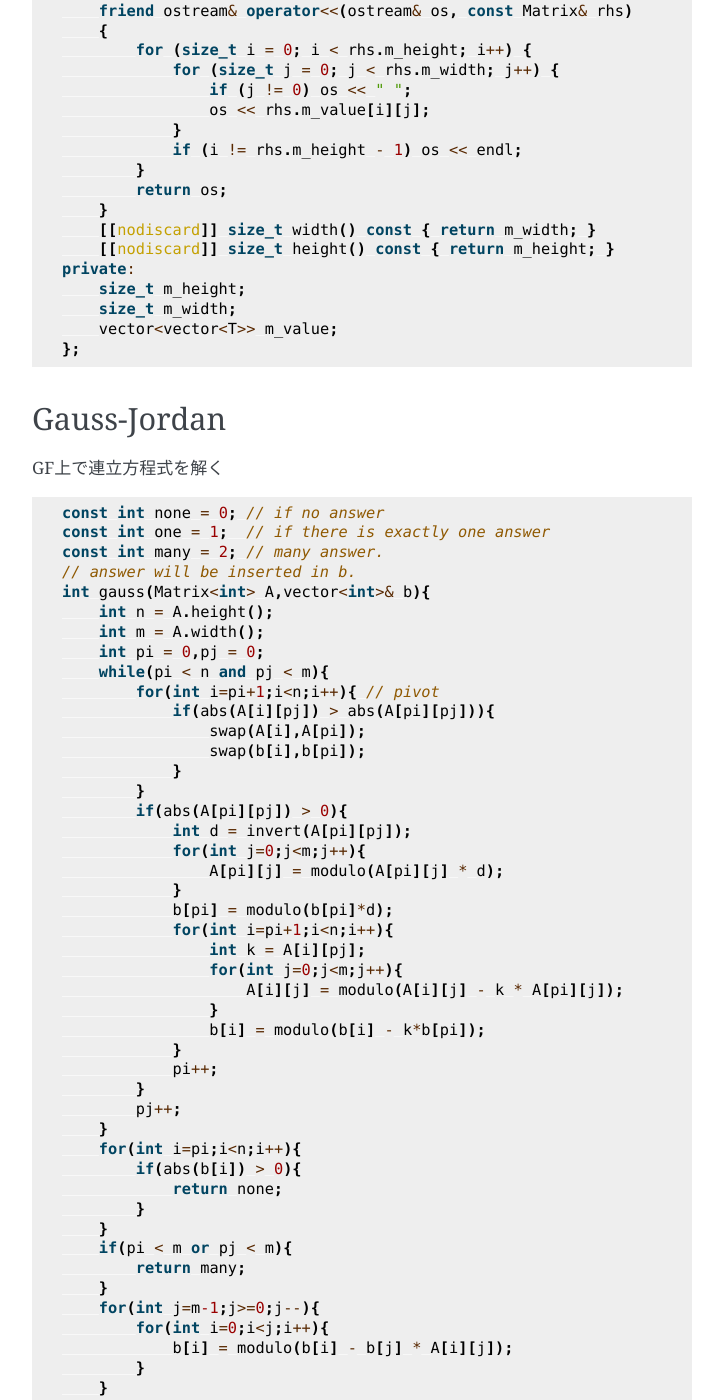
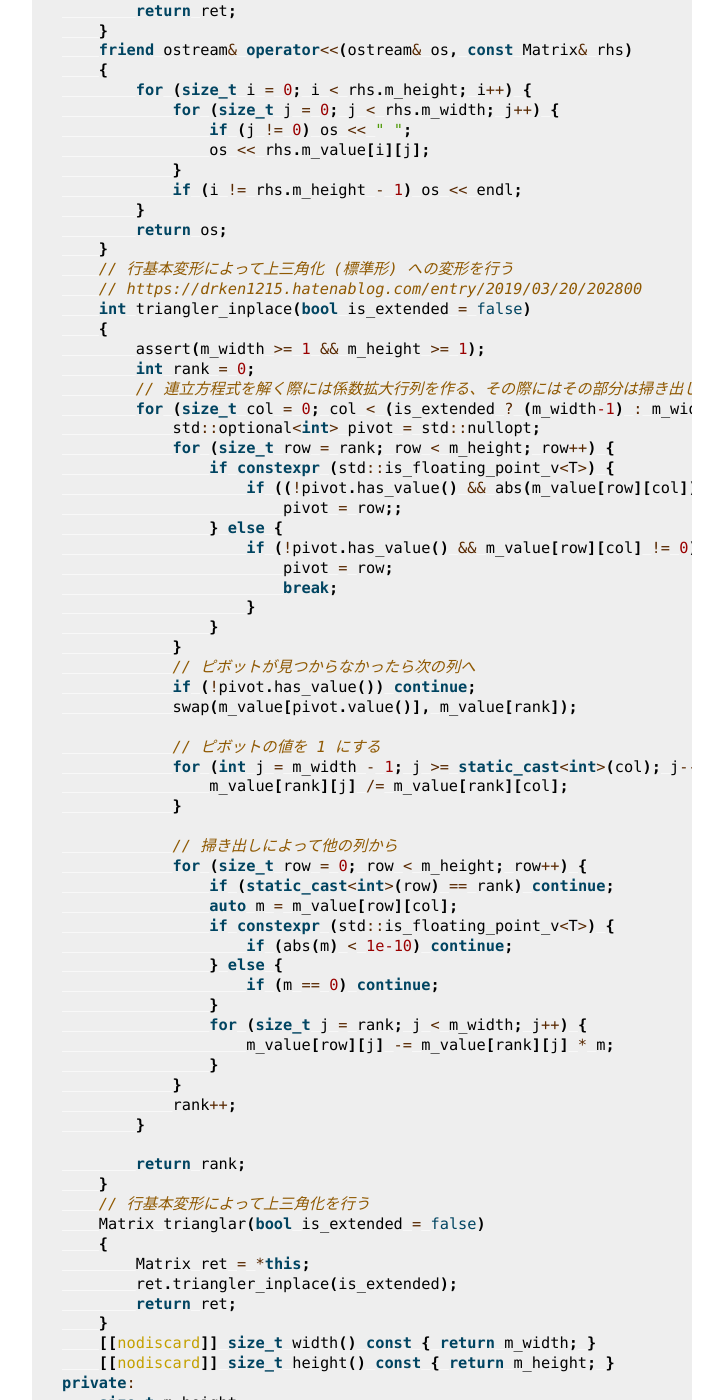
Before and after one commit to tomoki/AlgoLib, a Sphinx documentation site: the page built from source/matrix.rst, in a window 1280 px wide and 1400 px high, scrolled down 1802 px. Shown: the whole window, without its empty margins (388-1111 px from the left). Built offline with Sphinx 7.4.7, drawn with Linux system fonts in a browser that asks for light colours; some of the changed text lies outside the part shown.

Commit message:
Gauss-Jordan 法アップデート

```diff
--- a/source/matrix.rst
+++ b/source/matrix.rst
@@ -25,6 +25,8 @@
         }
         // i 行目を取り出す
         vector<T>& operator[](size_t i) { return m_value[i]; }
+        const vector<T>& operator[](size_t i) const { return m_value[i]; }
+
         Matrix& operator+=(const Matrix& rhs)
         {
             assert(m_width == rhs.m_width);
@@ -100,6 +102,60 @@
             }
             return os;
         }
+        // 行基本変形によって上三角化 (標準形) への変形を行う
+        // https://drken1215.hatenablog.com/entry/2019/03/20/202800
+        int triangler_inplace(bool is_extended = false)
+        {
+            assert(m_width >= 1 && m_height >= 1);
+            int rank = 0;
+            // 連立方程式を解く際には係数拡大行列を作る、その際にはその部分は掃き出し法の対象にしない
+            for (size_t col = 0; col < (is_extended ? (m_width-1) : m_width) ; col++) {
+                std::optional<int> pivot = std::nullopt;
+                for (size_t row = rank; row < m_height; row++) {
+                    if constexpr (std::is_floating_point_v<T>) {
+                        if ((!pivot.has_value() && abs(m_value[row][col]) > 1e-10) || (pivot.has_value() && abs(m_value[row][col]) > abs(m_value[pivot.value()][col])))
+                            pivot = row;;
+                    } else {
+                        if (!pivot.has_value() && m_value[row][col] != 0) {
+                            pivot = row;
+                            break;
+                        }
+                    }
+                }
+                // ピボットが見つからなかったら次の列へ
+                if (!pivot.has_value()) continue;
+                swap(m_value[pivot.value()], m_value[rank]);
+
+                // ピボットの値を 1 にする
+                for (int j = m_width - 1; j >= static_cast<int>(col); j--) {
+                    m_value[rank][j] /= m_value[rank][col];
+                }
+
+                // 掃き出しによって他の列から
+                for (size_t row = 0; row < m_height; row++) {
+                    if (static_cast<int>(row) == rank) continue;
+                    auto m = m_value[row][col];
+                    if constexpr (std::is_floating_point_v<T>) {
+                        if (abs(m) < 1e-10) continue;
+                    } else {
+                        if (m == 0) continue;
+                    }
+                    for (size_t j = rank; j < m_width; j++) {
+                        m_value[row][j] -= m_value[rank][j] * m;
+                    }
+                }
+                rank++;
+            }
+
+            return rank;
+        }
+        // 行基本変形によって上三角化を行う
+        Matrix trianglar(bool is_extended = false)
+        {
+            Matrix ret = *this;
+            ret.triangler_inplace(is_extended);
+            return ret;
+        }
         [[nodiscard]] size_t width() const { return m_width; }
         [[nodiscard]] size_t height() const { return m_height; }
     private:
@@ -112,54 +168,70 @@
 Gauss-Jordan
 *********************
 
-GF上で連立方程式を解く
+掃き出し法によって連立一次方程式を解く
 
 .. code-block:: cpp
 
-    const int none = 0; // if no answer
-    const int one = 1;  // if there is exactly one answer
-    const int many = 2; // many answer.
-    // answer will be inserted in b.
-    int gauss(Matrix<int> A,vector<int>& b){
-        int n = A.height();
-        int m = A.width();
-        int pi = 0,pj = 0;
-        while(pi < n and pj < m){
-            for(int i=pi+1;i<n;i++){ // pivot
-                if(abs(A[i][pj]) > abs(A[pi][pj])){
-                    swap(A[i],A[pi]);
-                    swap(b[i],b[pi]);
-                }
+    // Gauss-Jordan 法によって一次連立方程式を解く
+    template <typename T>
+    struct GaussJordanResult {
+        enum class SolutionType {
+            none, // 解なし
+            one, // 一意に定まる
+            some  // いくつか存在する
+        };
+        SolutionType type;
+        Matrix<T> extended_matrix {0, 0};
+        int rank;
+    };
+
+    // mat x = v を解く
+    // result.type == none なら解なし (一次方程式の中に矛盾が存在)
+    // result.type == one なら解が一つだけ
+    // result.type == some の時、実際の解の数は T に依存する
+    //   自由変数 (パラメータ) の数が mat.width() - rank 個存在するため、
+    //   - もし T が mod_int なら解の数は 2 ** (mat.width() - rank)
+    //   - もし T が実数 (double など) なら無限
+    template<typename T>
+    GaussJordanResult<T> solve_linear_equations(const Matrix<T>& mat, const vector<T>& v)
+    {
+        assert(mat.height() == v.size());
+        // 拡大係数行列を作成する (右側に v をくっつける)
+        GaussJordanResult<T> result;
+
+        result.extended_matrix = Matrix<T>(mat.height(), mat.width() + 1);
+
+        size_t extended_col = mat.width();
+        for (size_t r = 0; r < mat.height(); r++) {
+            for (size_t c = 0; c < mat.width(); c++) {
+                result.extended_matrix[r][c] = mat[r][c];
             }
-            if(abs(A[pi][pj]) > 0){
-                int d = invert(A[pi][pj]);
-                for(int j=0;j<m;j++){
-                    A[pi][j] = modulo(A[pi][j] * d);
-                }
-                b[pi] = modulo(b[pi]*d);
-                for(int i=pi+1;i<n;i++){
-                    int k = A[i][pj];
-                    for(int j=0;j<m;j++){
-                        A[i][j] = modulo(A[i][j] - k * A[pi][j]);
-                    }
-                    b[i] = modulo(b[i] - k*b[pi]);
-                }
-                pi++;
-            }
-            pj++;
+            result.extended_matrix[r][extended_col] = v[r];
         }
-        for(int i=pi;i<n;i++){
-            if(abs(b[i]) > 0){
-                return none;
+
+        result.rank = result.extended_matrix.triangler_inplace(true);
+
+        for (size_t row = result.rank; row < mat.height(); row++) {
+            // 矛盾があるので解なし
+            bool no_answer = false;
+            if constexpr (std::is_floating_point_v<T>)
+                no_answer = abs(result.extended_matrix[row][extended_col]) > 1e-10;
+            else
+                no_answer = result.extended_matrix[row][extended_col] != 0;
+
+            if (no_answer) {
+                result.type = GaussJordanResult<T>::SolutionType::none;
+                return result;
             }
         }
-        if(pi < m or pj < m){
-            return many;
+        if (result.rank == static_cast<int>(result.extended_matrix.width() - 1)) {
+            result.type = GaussJordanResult<T>::SolutionType::one;
+        } else {
+            // some の時、実際の解の数は T に依存する
+            // 自由変数 (パラメータ) の数が mat.width() - rank 個存在するため、
+            // - もし T が mod_int なら解の数は 2 ** (mat.width() - rank)
+            // - もし T が実数 (double など) なら無限
+            result.type = GaussJordanResult<T>::SolutionType::some;
         }
-        for(int j=m-1;j>=0;j--){
-            for(int i=0;i<j;i++){
-                b[i] = modulo(b[i] - b[j] * A[i][j]);
-            }
-        }
-        return one;
+        return result;
     }
```
